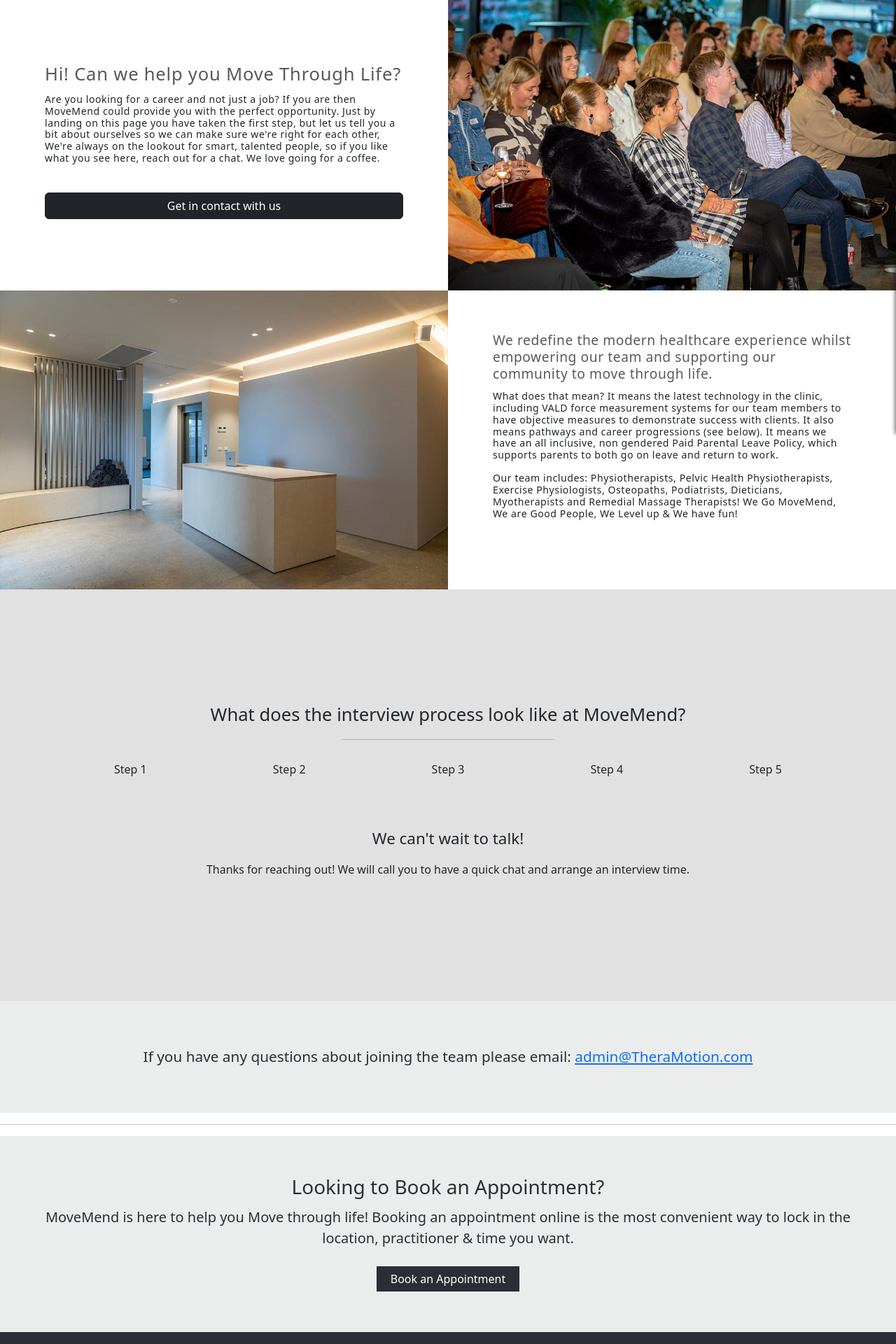
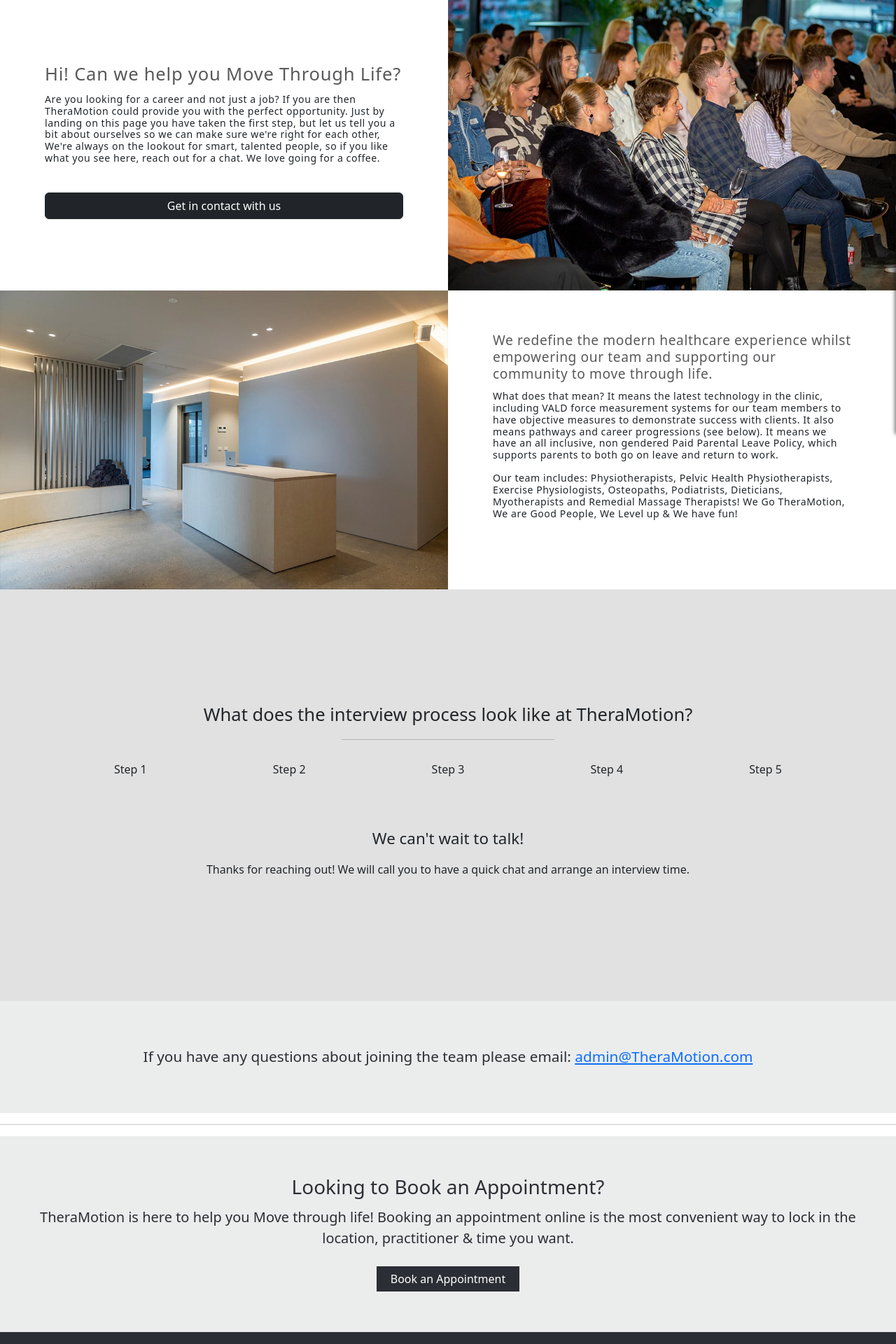
Before and after one commit to bhavik217/TheraMotion, a React (Vite) app in the folder FrontEnd/: page /join-team in a window 1280 px wide. Shown: the part 180-2100 px from the top of the page at 70% size. Built offline with nearby package versions, Linux system fonts and the light colour scheme; sample sign-in values are in the browser's storage.

Commit message:
Fixed naming issues in the code

```diff
--- a/FrontEnd/src/components/NeedForm.jsx
+++ b/FrontEnd/src/components/NeedForm.jsx
@@ -19,7 +19,7 @@
             <div className="email">
                 <p>
                     <i className="fa-solid fa-envelope"></i>
-                    &nbsp;&nbsp;&nbsp;admin@movemend.com
+                    &nbsp;&nbsp;&nbsp;admin@TheraMotion.com
                 </p>
             </div>
             <form>
--- a/FrontEnd/src/components/elements/BookLink.jsx
+++ b/FrontEnd/src/components/elements/BookLink.jsx
@@ -9,7 +9,7 @@
             </div>
             <div>
                 <p>
-                    MoveMend is here to help you Move through life! Booking an
+                    TheraMotion is here to help you Move through life! Booking an
                     appointment online is the most convenient way to lock in the
                     location, practitioner &amp; time you want.
                 </p>
--- a/FrontEnd/src/pages/JoinTeam.jsx
+++ b/FrontEnd/src/pages/JoinTeam.jsx
@@ -43,7 +43,7 @@
 
             <IntroSection
                 hd2="Hi! Can we help you Move Through Life?"
-                content1="Are you looking for a career and not just a job? If you are then MoveMend could provide you with the perfect opportunity. Just by landing on this page you have taken the first step, but let us tell you a bit about ourselves so we can make sure we're right for each other, We're always on the lookout for smart, talented people, so if you like what you see here, reach out for a chat. We love going for a coffee."
+                content1="Are you looking for a career and not just a job? If you are then TheraMotion could provide you with the perfect opportunity. Just by landing on this page you have taken the first step, but let us tell you a bit about ourselves so we can make sure we're right for each other, We're always on the lookout for smart, talented people, so if you like what you see here, reach out for a chat. We love going for a coffee."
                 img="/Join-team-imgs/Sec1.jpg"
                 buttonProps={buttonProps}
             />
@@ -51,14 +51,14 @@
             <IntroSection
                 hd3="We redefine the modern healthcare experience whilst empowering our team and supporting our community to move through life."
                 content1="What does that mean? It means the latest technology in the clinic, including VALD force measurement systems for our team members to have objective measures to demonstrate success with clients. It also means pathways and career progressions (see below). It means we have an all inclusive, non gendered Paid Parental Leave Policy, which supports parents to both go on leave and return to work."
-                content2="Our team includes: Physiotherapists, Pelvic Health Physiotherapists, Exercise Physiologists, Osteopaths, Podiatrists, Dieticians, Myotherapists and Remedial Massage Therapists! We Go MoveMend, We are Good People, We Level up & We have fun!"
+                content2="Our team includes: Physiotherapists, Pelvic Health Physiotherapists, Exercise Physiologists, Osteopaths, Podiatrists, Dieticians, Myotherapists and Remedial Massage Therapists! We Go TheraMotion, We are Good People, We Level up & We have fun!"
                 img="/Join-team-imgs/Sec2.jpg"
                 toReverse="flex-sm-row-reverse"
             />
             <section className="section4">
                 <div>
                     <span className="heading1">
-                        What does the interview process look like at MoveMend?
+                        What does the interview process look like at TheraMotion?
                     </span>
                 </div>
                 <div style={{ margin: "1vw 35vw" }}>
--- a/FrontEnd/src/pages/OrderDetail.jsx
+++ b/FrontEnd/src/pages/OrderDetail.jsx
@@ -24,9 +24,9 @@
             key: "rzp_test_bAStVbQXXg0Jx1", // Your Razorpay key_id
             amount: 100 * 100, // Amount in paise (Rs 105)
             currency: "INR",
-            name: "MoveMend",
+            name: "TheraMotion",
             description: "Test Transaction",
-            image: "/MovemendLogo.png",
+            image: "/TheraMotionLogo.png",
             handler: function (response) {
                 alert(
                     `Payment successful! Payment ID: ${response.razorpay_payment_id}`
--- a/FrontEnd/src/pages/data/JoinData.jsx
+++ b/FrontEnd/src/pages/data/JoinData.jsx
@@ -21,7 +21,7 @@
     },
     {
         category: "5",
-        h: "Join Team MoveMend",
+        h: "Join Team TheraMotion",
         p: "We are a bit excited… We want you to join the Team!! We will be in touch to discuss start dates and contracts.",
     },
 ];
--- a/FrontEnd/src/pages/data/JoinTeamData.jsx
+++ b/FrontEnd/src/pages/data/JoinTeamData.jsx
@@ -26,7 +26,7 @@
     {
         category: "5",
         key: 5,
-        h: "Join Team MoveMend",
+        h: "Join Team TheraMotion",
         p: "We are a bit excited… We want you to join the Team!! We will be in touch to discuss start dates and contracts.",
     },
 ];
```
Also changed, not shown: FrontEnd/vite.config.js (+4 -4 lines), FrontEnd/package.json (indentation only).
